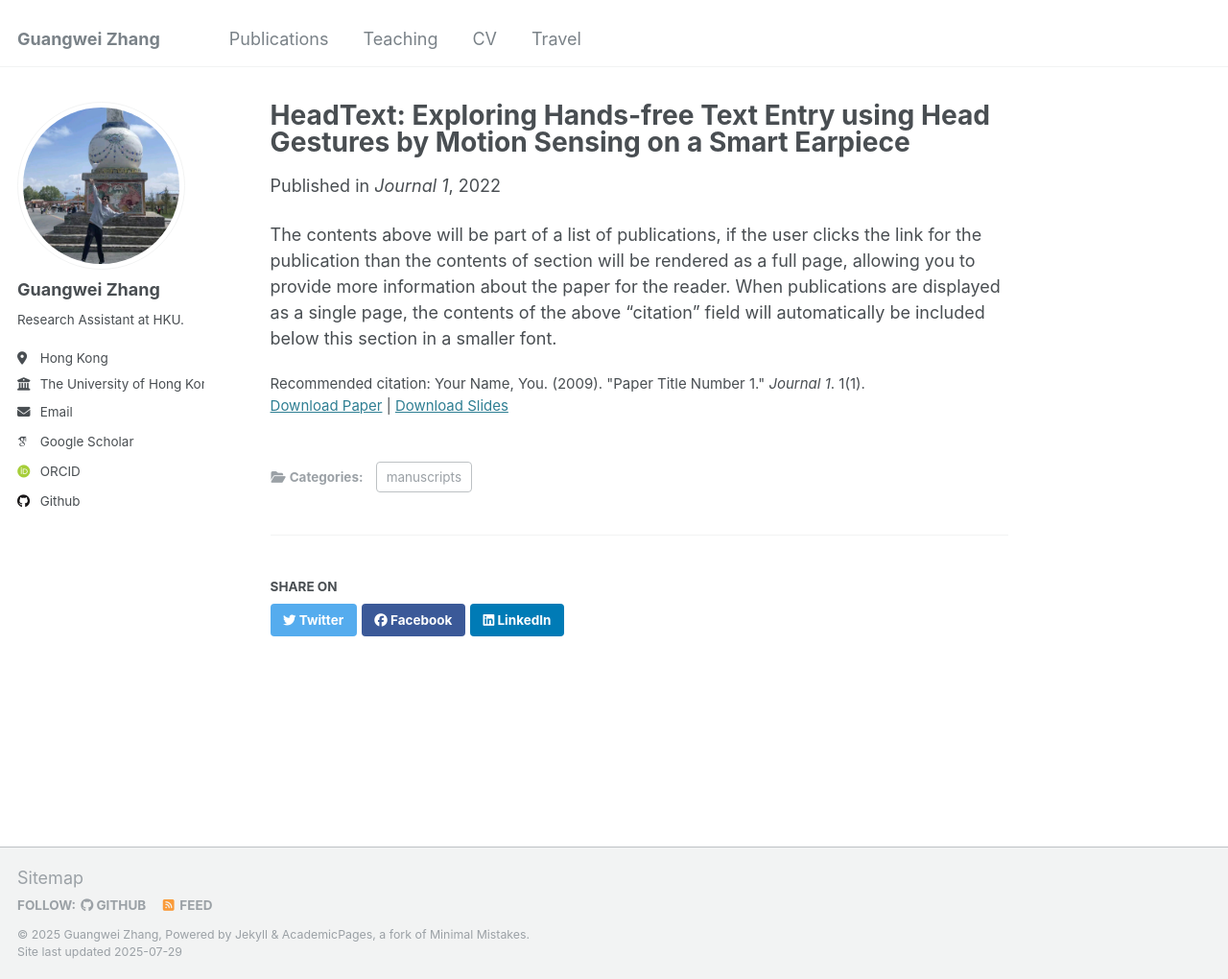
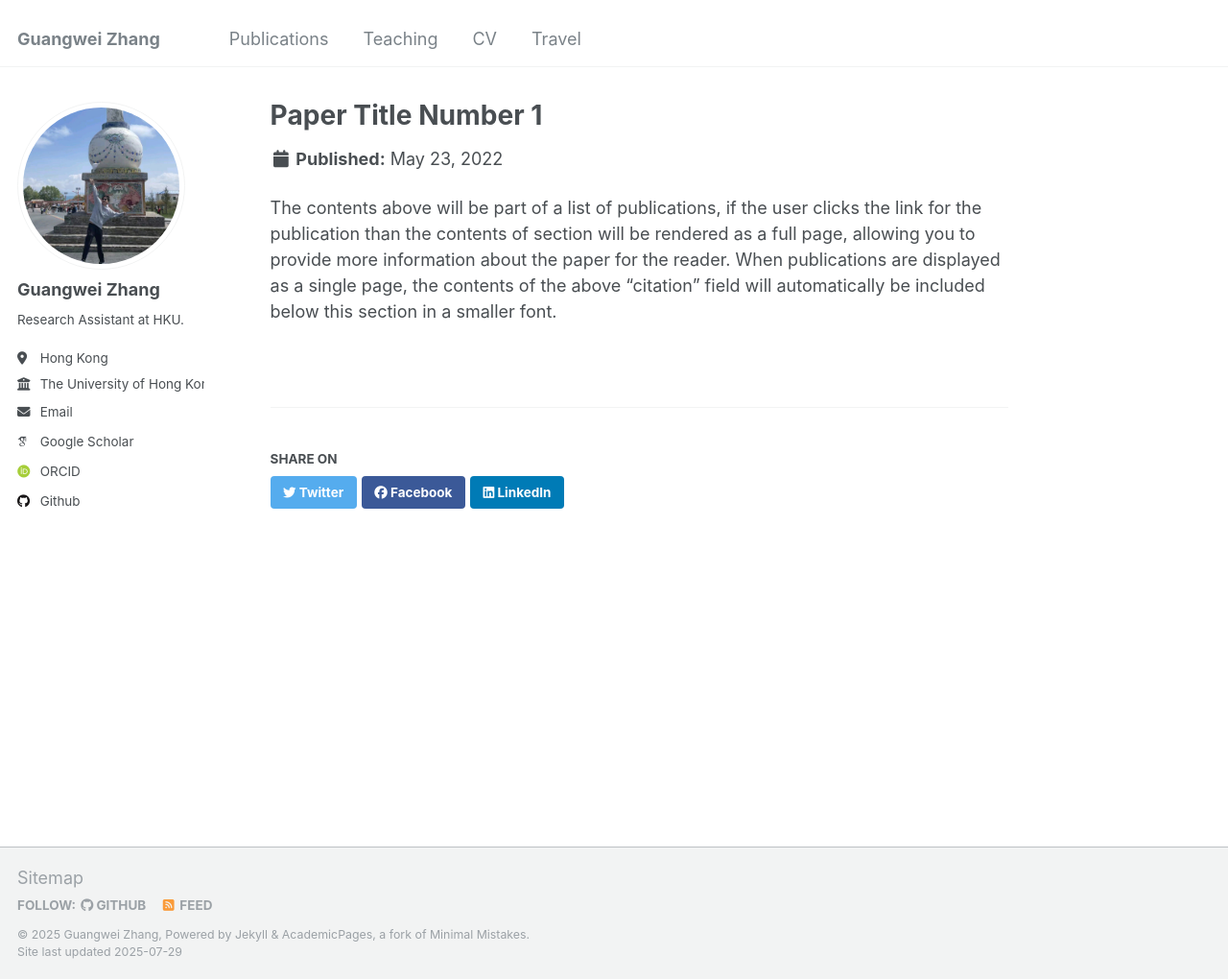
Before and after one commit to changhu73/changhu73.github.io, a Jekyll site: the page built from _publications/2022-5-23-paper-title-number-1.md, in a window 1280 px wide and 1020 px high. Shown: the whole window at 96% size. Built offline with Jekyll 4.4.1, drawn with Linux system fonts in a browser that asks for light colours; some web fonts are replaced; some of the changed lines change nothing that is shown.

Commit message:
delete pub

```diff
--- a/_publications/2022-5-23-paper-title-number-1.md
+++ b/_publications/2022-5-23-paper-title-number-1.md
@@ -1,14 +1,14 @@
 ---
-title: "HeadText: Exploring Hands-free Text Entry using Head Gestures by Motion Sensing on a Smart Earpiece"
-collection: publications
-category: manuscripts
-permalink: /publication/2009-10-01-paper-title-number-1
-excerpt: 'This paper is about the number 1. The number 2 is left for future work.'
-date: 2022-5-23
-venue: 'Journal 1'
-slidesurl: 'https://arxiv.org/abs/2205.09978'
-paperurl: 'https://arxiv.org/pdf/2205.09978'
-citation: 'Your Name, You. (2009). &quot;Paper Title Number 1.&quot; <i>Journal 1</i>. 1(1).'
+# title: "HeadText: Exploring Hands-free Text Entry using Head Gestures by Motion Sensing on a Smart Earpiece"
+# collection: publications
+# category: manuscripts
+# permalink: /publication/2009-10-01-paper-title-number-1
+# excerpt: 'This paper is about the number 1. The number 2 is left for future work.'
+# date: 2022-5-23
+# venue: 'Journal 1'
+# slidesurl: 'https://arxiv.org/abs/2205.09978'
+# paperurl: 'https://arxiv.org/pdf/2205.09978'
+# citation: 'Your Name, You. (2009). &quot;Paper Title Number 1.&quot; <i>Journal 1</i>. 1(1).'
 ---
 
 The contents above will be part of a list of publications, if the user clicks the link for the publication than the contents of section will be rendered as a full page, allowing you to provide more information about the paper for the reader. When publications are displayed as a single page, the contents of the above "citation" field will automatically be included below this section in a smaller font.
```
Also changed, not shown: _pages/cv.md (+0 -1 lines).
